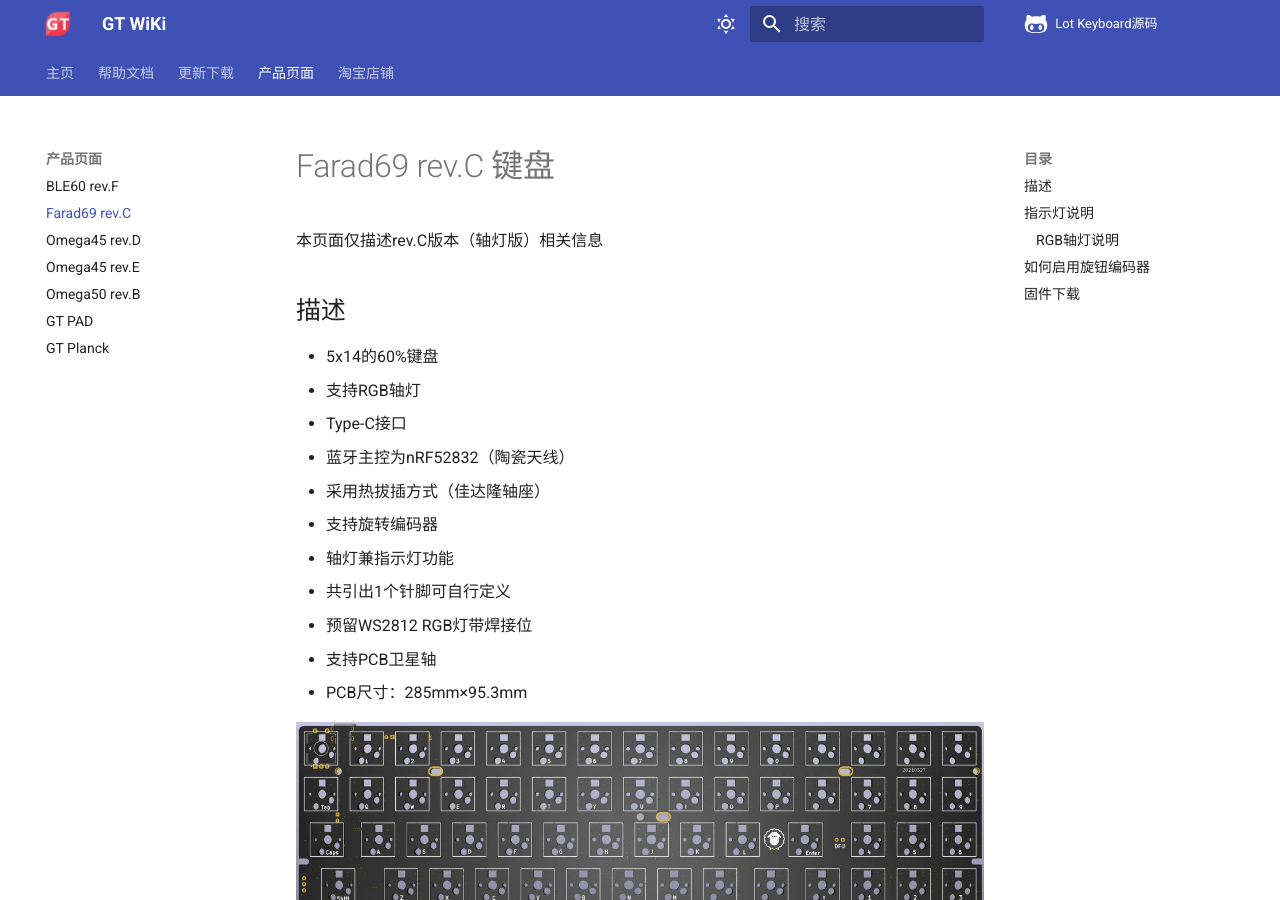
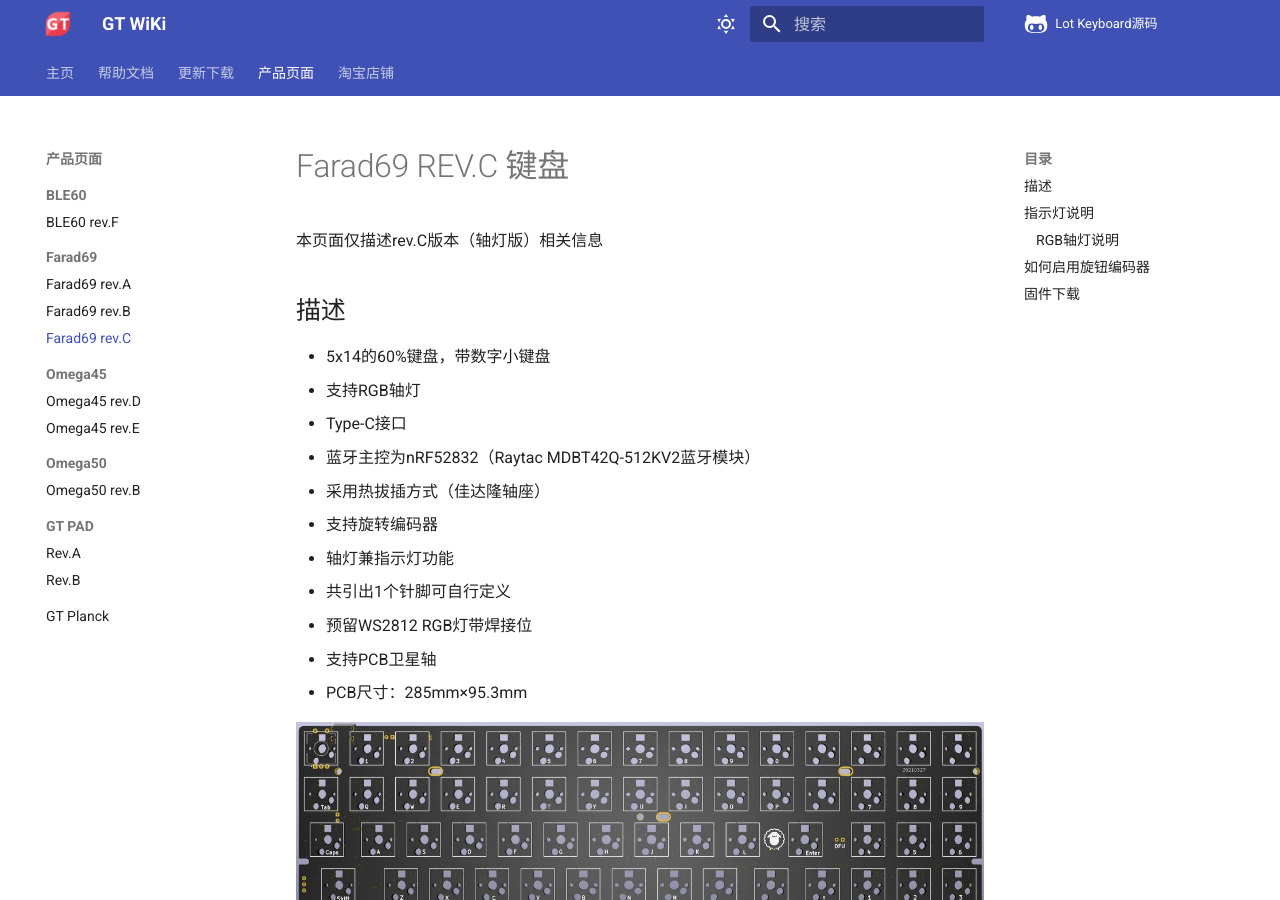
Before and after one commit to genokolar/genokolar.github.io, an MkDocs documentation site: the page built from docs/keyboard/farad69_c.md, in a window 1280 px wide and 900 px high. Built offline with MkDocs 1.6.1 and Material for MkDocs 9.7.7, drawn with Linux system fonts in a browser that asks for light colours; comment, search, counter and statistics services are not loaded.

Commit message:
增加产品页

```diff
--- a/docs/keyboard/farad69_c.md
+++ b/docs/keyboard/farad69_c.md
@@ -1,13 +1,13 @@
-Farad69 rev.C 键盘
+Farad69 REV.C 键盘
 =====================
 本页面仅描述rev.C版本（轴灯版）相关信息
 
 ## 描述
 
-- 5x14的60%键盘
+- 5x14的60%键盘，带数字小键盘
 - 支持RGB轴灯
 - Type-C接口
-- 蓝牙主控为nRF52832（陶瓷天线）
+- 蓝牙主控为nRF52832（Raytac MDBT42Q-512KV2蓝牙模块）
 - 采用热拔插方式（佳达隆轴座）
 - 支持旋转编码器
 - 轴灯兼指示灯功能
--- a/mkdocs.yml
+++ b/mkdocs.yml
@@ -139,12 +139,20 @@ nav:
       - 相关下载: down/download.md
       - 更新日志: changelog.md
     - 产品页面:
-      - BLE60 rev.F: keyboard/gt_ble60_f.md
-      - Farad69 rev.C: keyboard/farad69_c.md
-      - Omega45 rev.D: keyboard/omega45_d.md
-      - Omega45 rev.E: keyboard/omega45_e.md
-      - Omega50 rev.B: keyboard/omega50_b.md
-      - GT PAD: keyboard/gt-pad.md
+      - BLE60:
+        - BLE60 rev.F: keyboard/gt_ble60_f.md
+      - Farad69:
+        - Farad69 rev.A: keyboard/farad69_a.md
+        - Farad69 rev.B: keyboard/farad69_b.md
+        - Farad69 rev.C: keyboard/farad69_c.md
+      - Omega45:
+        - Omega45 rev.D: keyboard/omega45_d.md
+        - Omega45 rev.E: keyboard/omega45_e.md
+      - Omega50:
+        - Omega50 rev.B: keyboard/omega50_b.md
+      - GT PAD:
+        - Rev.A: keyboard/gt-pad_a.md
+        - Rev.B: keyboard/gt-pad_b.md
       - GT Planck: keyboard/gt-planck.md
     - 淘宝店铺: http://shop.glab.online
 
```
Also changed, not shown: docs/keyboard/farad69_a.md (added, +13 -0 lines), docs/keyboard/farad69_b.md (added, +15 -0 lines), docs/keyboard/gt-pad_a.md (renamed from docs/keyboard/gt-pad.md, +6 -15 lines), docs/keyboard/gt-pad_b.md (added, +58 -0 lines), docs/img/gt-pad_a.jpg (renamed from docs/img/gt-pad.jpg), docs/img/gt-pad_b.jpg (added).
